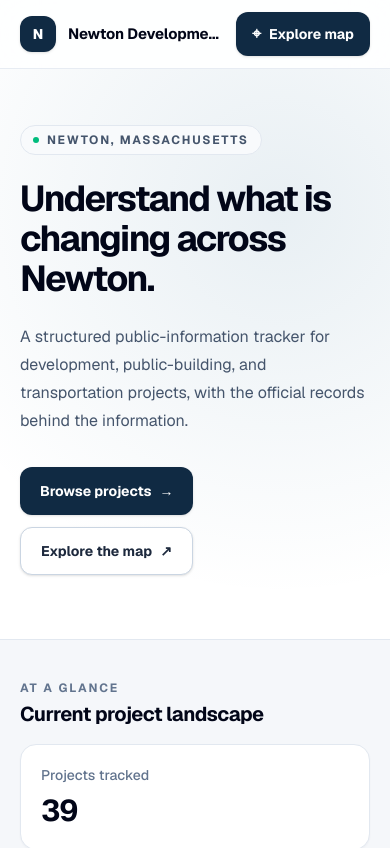
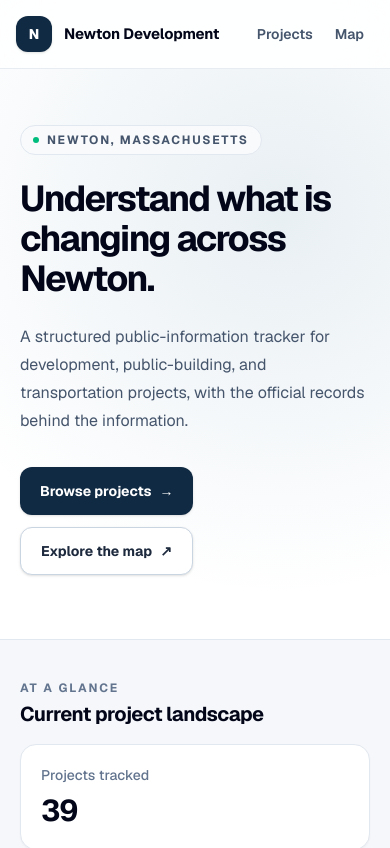
Before and after one commit to danielk-droid/newton-development, a Next.js app: page / in a window 390 px wide. Shown: the top 848 px of the page. Built offline with nearby package versions, Linux system fonts and the light colour scheme.

Commit message:
Improve mobile site navigation

```diff
--- a/app/components/SiteHeader.tsx
+++ b/app/components/SiteHeader.tsx
@@ -3,21 +3,20 @@ import Link from "next/link";
 export default function SiteHeader() {
   return (
     <header className="sticky top-0 z-40 border-b border-slate-200/80 bg-white/90 backdrop-blur-xl">
-      <div className="mx-auto flex h-[68px] max-w-7xl items-center justify-between gap-4 px-5 sm:px-6">
+      <div className="mx-auto flex min-h-[68px] max-w-7xl items-center justify-between gap-3 px-4 sm:px-6">
         <Link href="/" className="group flex min-w-0 items-center gap-3" aria-label="Newton Development home">
           <span className="flex h-9 w-9 shrink-0 items-center justify-center rounded-xl bg-[var(--brand)] text-sm font-extrabold text-white shadow-sm transition group-hover:bg-[var(--brand-strong)]">N</span>
           <span className="truncate text-[15px] font-bold tracking-[-0.01em] text-slate-950">Newton Development</span>
         </Link>
 
-        <nav aria-label="Primary navigation" className="hidden items-center gap-1 md:flex">
-          <Link href="/projects" className="rounded-lg px-3.5 py-2 text-sm font-semibold text-slate-600 transition hover:bg-slate-100 hover:text-slate-950">Projects</Link>
-          <Link href="/map" className="rounded-lg px-3.5 py-2 text-sm font-semibold text-slate-600 transition hover:bg-slate-100 hover:text-slate-950">Map</Link>
+        <nav aria-label="Primary navigation" className="flex items-center gap-0.5 sm:gap-1">
+          <Link href="/projects" className="rounded-lg px-2.5 py-2 text-sm font-semibold text-slate-600 transition hover:bg-slate-100 hover:text-slate-950 sm:px-3.5">Projects</Link>
+          <Link href="/map" className="rounded-lg px-2.5 py-2 text-sm font-semibold text-slate-600 transition hover:bg-slate-100 hover:text-slate-950 sm:px-3.5">Map</Link>
+          <Link href="/map" className="ml-1 hidden items-center gap-2 rounded-xl bg-[var(--brand)] px-4 py-2.5 text-sm font-bold text-white shadow-sm transition hover:bg-[var(--brand-strong)] hover:shadow-md md:inline-flex">
+            <span aria-hidden="true" className="text-base">⌖</span>
+            <span>Explore map</span>
+          </Link>
         </nav>
-
-        <Link href="/map" className="inline-flex shrink-0 items-center gap-2 rounded-xl bg-[var(--brand)] px-4 py-2.5 text-sm font-bold text-white shadow-sm transition hover:bg-[var(--brand-strong)] hover:shadow-md">
-          <span aria-hidden="true" className="text-base">⌖</span>
-          <span>Explore map</span>
-        </Link>
       </div>
     </header>
   );
```
